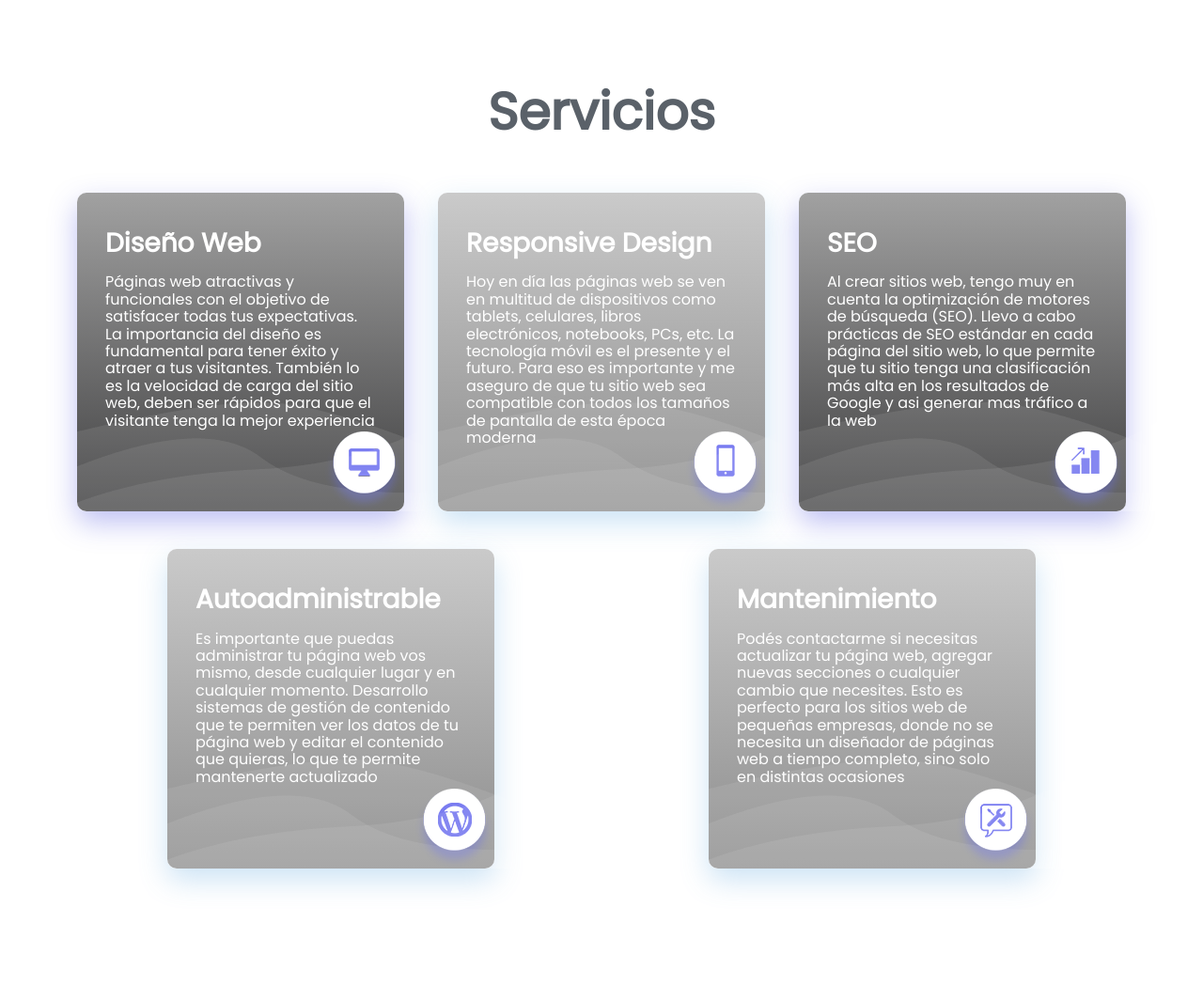
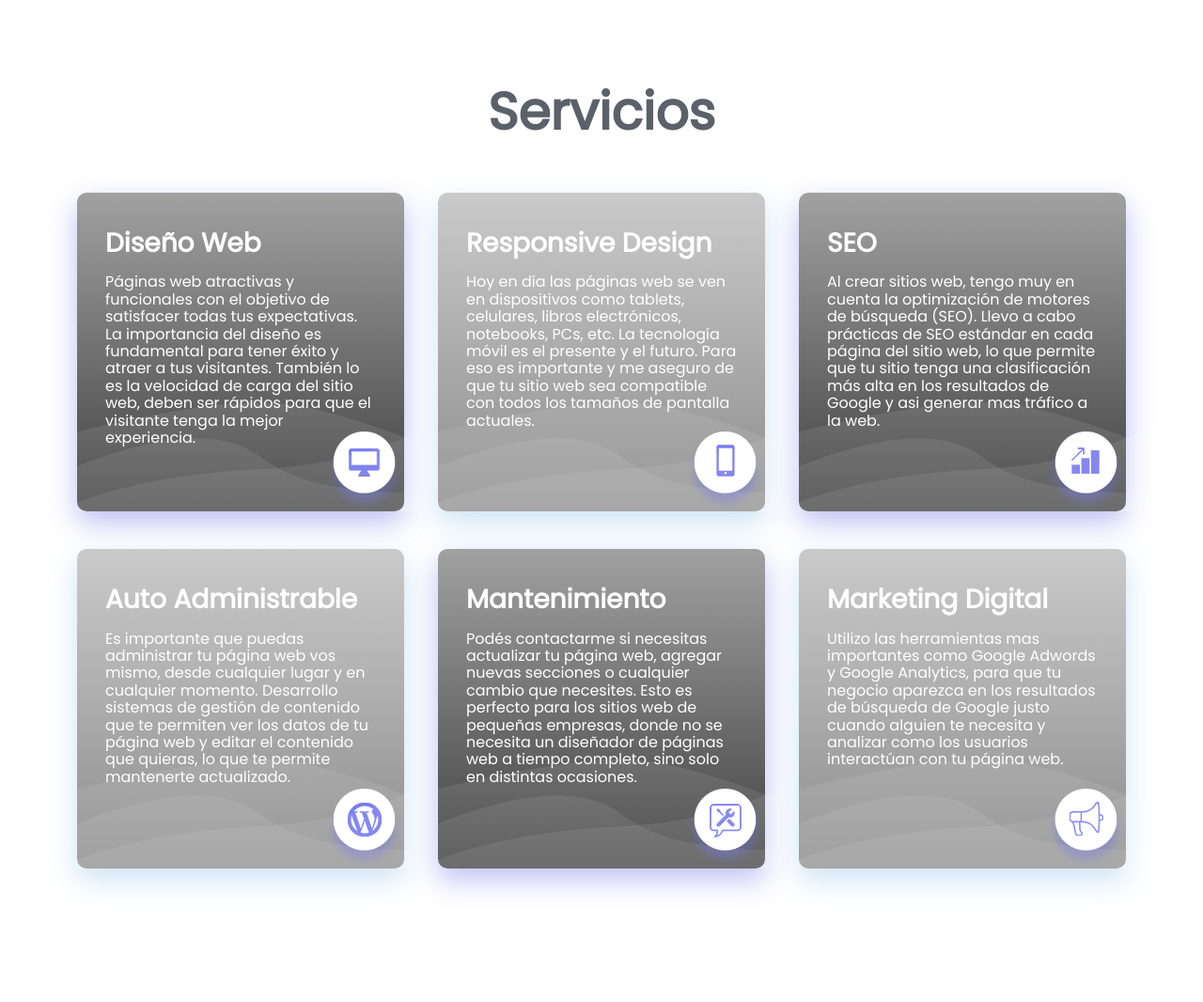
Before and after one commit to pablolupo84/stcalefaccion.pilufo, a PHP site: page / in a window 1280 px wide; the page is wider, and only the part inside the window is pictured. Shown: the part 1720-2786 px from the top of that part at 94% size. Run offline with PHP 8.4, Linux system fonts and the light colour scheme.

Commit message:
SE modifica .php

```diff
--- a/index.php
+++ b/index.php
@@ -32,7 +32,7 @@
           <li><a href="#servicios">Servicios</a></li>
           <li><a href="#mis-trabajos">Mis Trabajos</a></li>
           <li><a href="#por-que-trabajar">¿Por que trabajar conmigo?</a></li>
-          <li><a href="#blog">Blog</a></li>
+          <!-- <li><a href="#blog">Blog</a></li> -->
           <li><a href="#contacto">Contacto</a></li>
         </ul>
       </nav>
@@ -76,40 +76,40 @@
     <div class="contenedor-servicios">
       <div class="servicio oscuro">
         <h4>Diseño Web</h4>
-        <p>Páginas web atractivas y funcionales con el objetivo de satisfacer todas tus expectativas. La importancia del diseño es fundamental para tener éxito y atraer a tus visitantes. También lo es la velocidad de carga del sitio web, deben ser rápidos para que el visitante tenga la mejor experiencia</p>
+        <p>Páginas web atractivas y funcionales con el objetivo de satisfacer todas tus expectativas. La importancia del diseño es fundamental para tener éxito y atraer a tus visitantes. También lo es la velocidad de carga del sitio web, deben ser rápidos para que el visitante tenga la mejor experiencia.</p>
         <img class="icono" src="imagenes/monitor.png">
         <img class="ondas" src="imagenes/waves.png">
       </div>
       <div class="servicio claro">
         <h4>Responsive Design</h4>
-        <p>Hoy en día las páginas web se ven en multitud de dispositivos como tablets, celulares, libros electrónicos, notebooks, PCs, etc. La tecnología móvil es el presente y el futuro. Para eso es importante y me aseguro de que tu sitio web sea compatible con todos los tamaños de pantalla de esta época moderna</p>
+        <p>Hoy en día las páginas web se ven en dispositivos como tablets, celulares, libros electrónicos, notebooks, PCs, etc. La tecnología móvil es el presente y el futuro. Para eso es importante y me aseguro de que tu sitio web sea compatible con todos los tamaños de pantalla actuales.</p>
         <img class="icono" src="imagenes/mobile.png">
         <img class="ondas" src="imagenes/waves.png">
       </div>
       <div class="servicio oscuro">
         <h4>SEO</h4>
-        <p>Al crear sitios web, tengo muy en cuenta la optimización de motores de búsqueda (SEO). Llevo a cabo prácticas de SEO estándar en cada página del sitio web, lo que permite que tu sitio tenga una clasificación más alta en los resultados de Google y asi generar mas tráfico a la web</p>
+        <p>Al crear sitios web, tengo muy en cuenta la optimización de motores de búsqueda (SEO). Llevo a cabo prácticas de SEO estándar en cada página del sitio web, lo que permite que tu sitio tenga una clasificación más alta en los resultados de Google y asi generar mas tráfico a la web.</p>
         <img class="icono" src="imagenes/seo.png">
         <img class="ondas" src="imagenes/waves.png">
       </div>
       <div class="servicio claro">
-        <h4>Autoadministrable</h4>
-        <p>Es importante que puedas administrar tu página web vos mismo, desde cualquier lugar y en cualquier momento. Desarrollo sistemas de gestión de contenido que te permiten ver los datos de tu página web y editar el contenido que quieras, lo que te permite mantenerte actualizado</p>
+        <h4>Auto Administrable</h4>
+        <p>Es importante que puedas administrar tu página web vos mismo, desde cualquier lugar y en cualquier momento. Desarrollo sistemas de gestión de contenido que te permiten ver los datos de tu página web y editar el contenido que quieras, lo que te permite mantenerte actualizado.</p>
         <img class="icono" src="imagenes/wordpress.png">
         <img class="ondas" src="imagenes/waves.png">
       </div>
-      <div class="servicio claro">
+      <div class="servicio oscuro">
         <h4>Mantenimiento</h4>
-        <p>Podés contactarme si necesitas actualizar tu página web, agregar nuevas secciones o cualquier cambio que necesites. Esto es perfecto para los sitios web de pequeñas empresas, donde no se necesita un diseñador de páginas web a tiempo completo, sino solo en distintas ocasiones</p>
+        <p>Podés contactarme si necesitas actualizar tu página web, agregar nuevas secciones o cualquier cambio que necesites. Esto es perfecto para los sitios web de pequeñas empresas, donde no se necesita un diseñador de páginas web a tiempo completo, sino solo en distintas ocasiones.</p>
         <img class="icono" src="imagenes/mante.png">
         <img class="ondas" src="imagenes/waves.png">
       </div>
-      <!-- <div class="servicio claro">
+      <div class="servicio claro">
         <h4>Marketing Digital</h4>
-        <p>Utilizo las herramientas mas importantes como Google Adwords y Google Analytics, para que tu negocio aparezca en los resultados de búsqueda de Google justo cuando alguien te necesita y analizar como los usuarios interactúan con tu página web</p>
+        <p>Utilizo las herramientas mas importantes como Google Adwords y Google Analytics, para que tu negocio aparezca en los resultados de búsqueda de Google justo cuando alguien te necesita y analizar como los usuarios interactúan con tu página web.</p>
         <img class="icono" src="imagenes/marketing.png">
         <img class="ondas" src="imagenes/waves.png">
-      </div> -->
+      </div>
     </div>
   </div>
 </section>
@@ -119,31 +119,31 @@
     <h3>Mis Trabajos</h3>
     <div class="owl-carousel owl-theme">
     <div class="item">
-      <a href="www.google.com">
+      <a href="">
       <img src="imagenes/tkinter-py.png">
       <p>Aplicaciones de Escritorio -Python</p>
       </a>
     </div>
     <div class="item">
-      <a href="www.google.com">
+      <a href="">
       <img src="imagenes/sweetCoco.png">
       <p>Sweet-Coco</p>
       </a>
     </div>
     <div class="item">
-      <a href="www.google.com">
+      <a href="">
       <img src="imagenes/isip.jpg">
       <p>Sassy Kids</p>
       </a>
     </div>
     <div class="item">
-      <a href="www.google.com">
+      <a href="">
       <img src="imagenes/chaia.jpg">
       <p>Chaia</p>
       </a>
     </div>
         <div class="item">
-      <a href="www.google.com">
+      <a href="">
       <img src="imagenes/isip.jpg">
       <p>Isip</p>
       </a>
```
